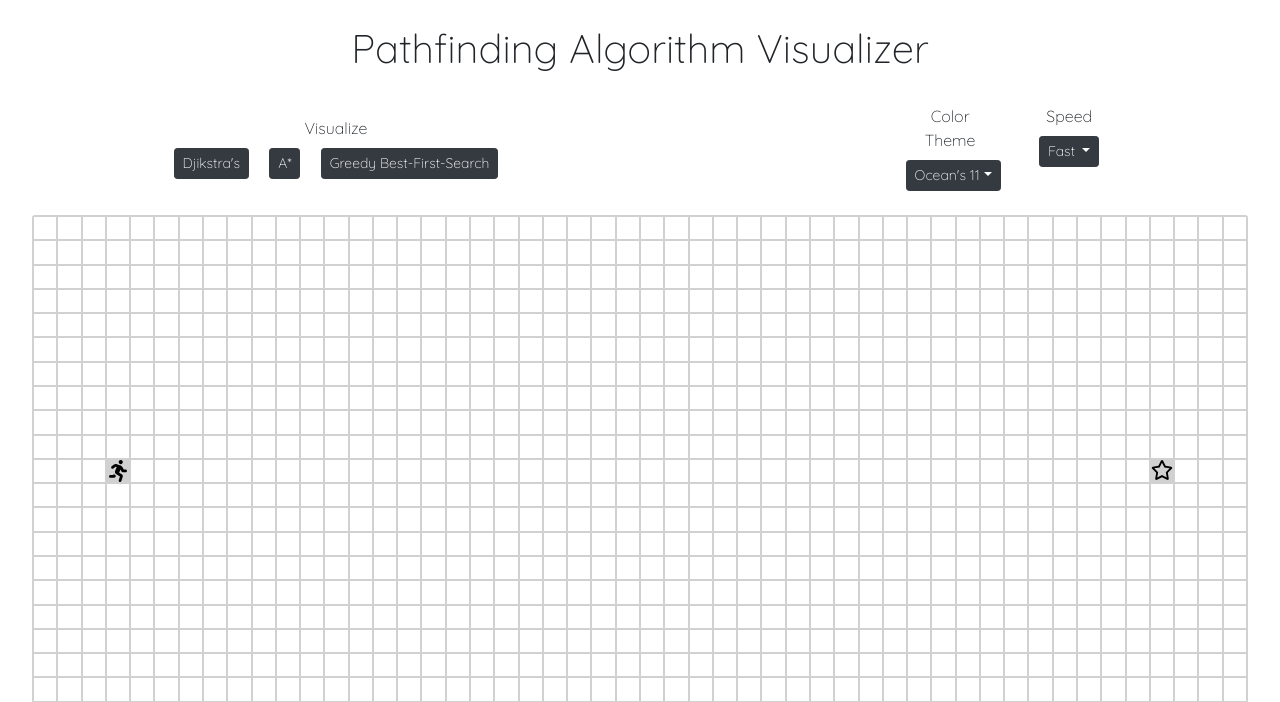
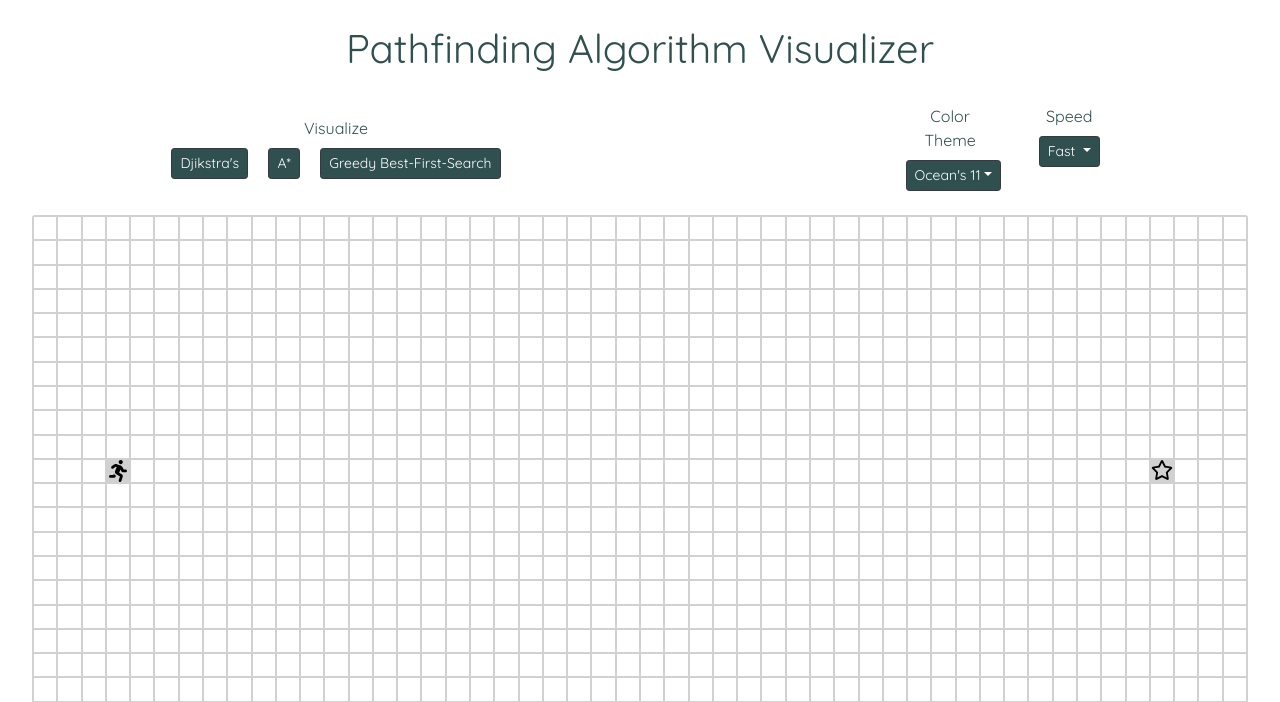
Before and after one commit to jasperhuangg/pathfinding-visualizer, a PHP site: page / in a window 1280 px wide. Shown: the top 702 px of the page. Run offline with PHP 8.4, Linux system fonts and the light colour scheme; some libraries are stand-ins or nearby versions.

Commit message:
updated UI

```diff
--- a/index.html
+++ b/index.html
@@ -9,7 +9,7 @@
   <meta content="utf-8" http-equiv="encoding">
   <link rel="stylesheet" href="https://stackpath.bootstrapcdn.com/bootstrap/4.4.1/css/bootstrap.min.css"
     integrity="sha384-Vkoo8x4CGsO3+Hhxv8T/Q5PaXtkKtu6ug5TOeNV6gBiFeWPGFN9MuhOf23Q9Ifjh" crossorigin="anonymous" />
-  <link href="https://fonts.googleapis.com/css2?family=Quicksand:wght@300&display=swap" rel="stylesheet">
+  <link href="https://fonts.googleapis.com/css2?family=Quicksand:wght@400&display=swap" rel="stylesheet">
   <script src="https://code.jquery.com/jquery-3.5.0.js"></script>
   <script src="https://code.jquery.com/ui/1.12.1/jquery-ui.min.js"
     integrity="sha256-VazP97ZCwtekAsvgPBSUwPFKdrwD3unUfSGVYrahUqU=" crossorigin="anonymous"></script>
--- a/style.css
+++ b/style.css
@@ -2,6 +2,7 @@ body {
   padding-right: 2rem;
   padding-left: 2rem;
   font-family: "Quicksand", sans-serif !important;
+  color: rgb(48, 79, 79) !important;
 }
 
 .grid {
@@ -105,8 +106,16 @@ body {
 
 .dropdown-item:hover {
   cursor: pointer;
-  background-color: #6c757d !important;
+  background-color: rgb(48, 79, 79) !important;
   color: white !important;
+}
+
+.btn-dark {
+  background-color: rgb(48, 79, 79) !important;
+}
+
+.btn-dark:hover {
+  background-color: rgb(20, 50, 50) !important;
 }
 
 @keyframes sunsetVisitedRipple {
```
